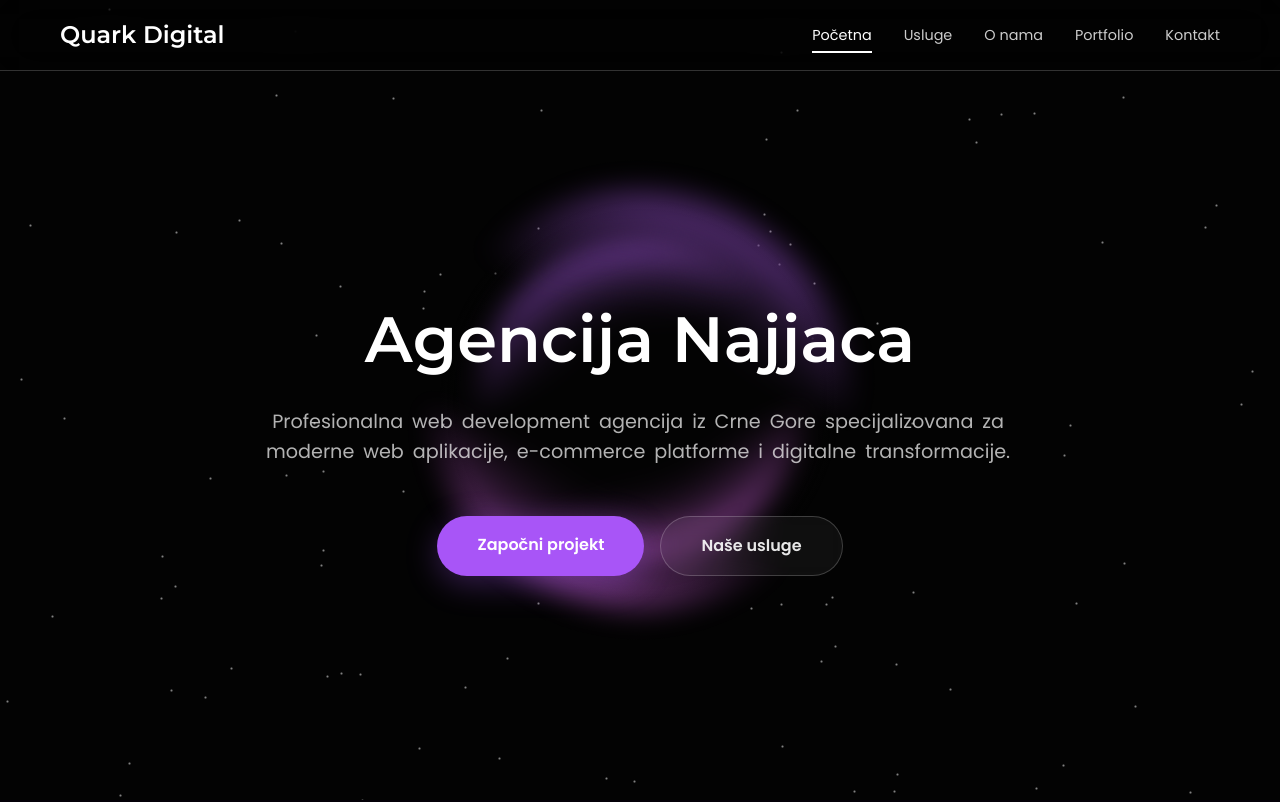
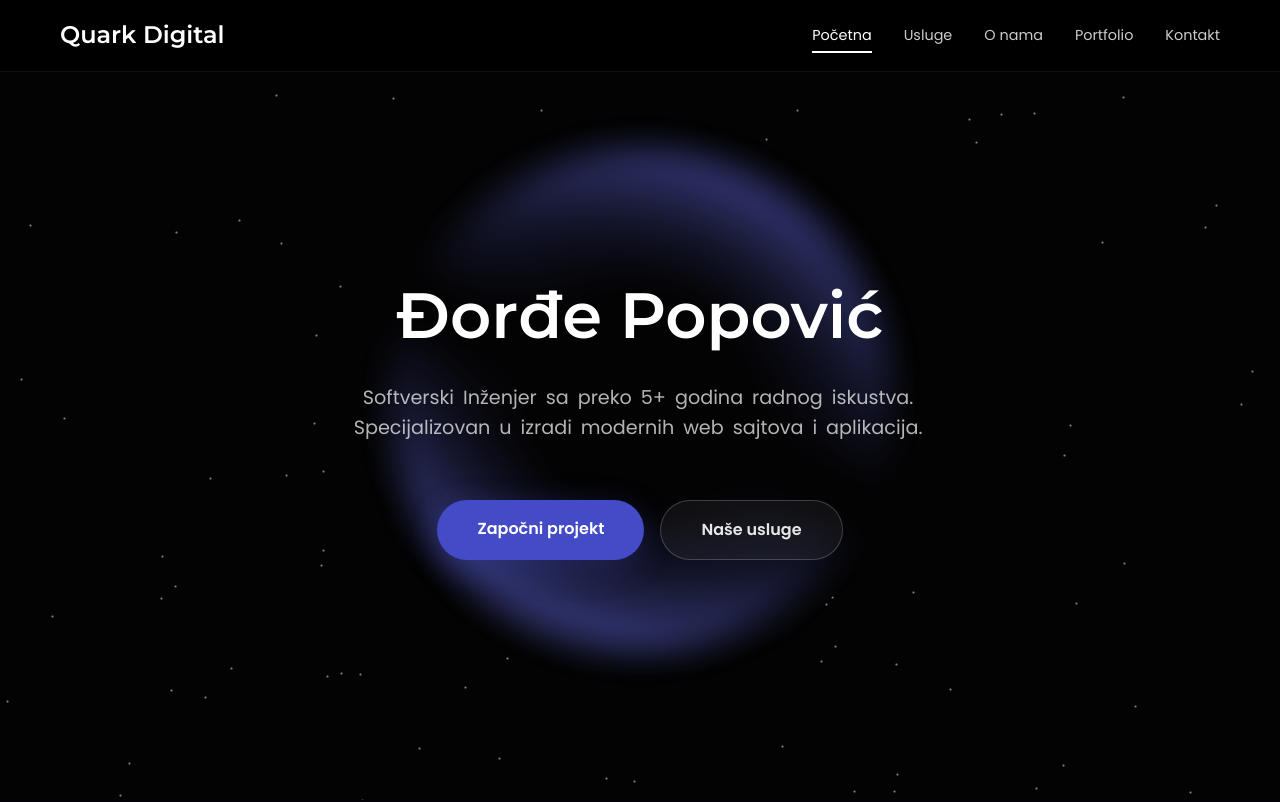
Before and after one commit to g-popovic/landing-page, a Next.js app: page / in a window 1280 px wide. Shown: the top 802 px of the page. Built offline with nearby package versions, Linux system fonts and the light colour scheme.

Commit message:
Make design prettier

```diff
--- a/src/app/globals.css
+++ b/src/app/globals.css
@@ -4,11 +4,25 @@ html {
 	scroll-behavior: smooth;
 }
 
+:root {
+	/* --purple-main: #5e65da; */
+	--purple-main: #444bc6;
+	--purple-accent-08: color-mix(in srgb, var(--purple-main) 8%, transparent);
+	--purple-accent-10: color-mix(in srgb, var(--purple-main) 10%, transparent);
+	--purple-accent-30: color-mix(in srgb, var(--purple-main) 30%, transparent);
+	--purple-accent-40: color-mix(in srgb, var(--purple-main) 40%, transparent);
+	--purple-accent-50: color-mix(in srgb, var(--purple-main) 50%, transparent);
+}
+
 * {
 	margin: 0;
 	padding: 0;
 	box-sizing: border-box;
-	font-family: "Poppins", "Inter", -apple-system, sans-serif;
+	font-family:
+		"Poppins",
+		"Inter",
+		-apple-system,
+		sans-serif;
 }
 
 body {
@@ -40,10 +54,10 @@ h6 {
 @keyframes wordFadeIn {
 	0% {
 		opacity: 0;
-		transform: translateY(15px);
+		transform: translateY(70%);
 		filter: blur(8px);
 	}
-	40% {
+	60% {
 		opacity: 0.3;
 		transform: translateY(0);
 	}
@@ -128,15 +142,15 @@ h6 {
 }
 
 .btn-primary {
-	background: #a855f7;
+	background: var(--purple-main);
 	color: white;
-	box-shadow: 0 8px 32px rgba(168, 85, 247, 0.3);
+	box-shadow: 0 8px 32px var(--purple-accent-30);
 	border: none;
 }
 
 .btn-primary:hover {
 	transform: translateY(-2px);
-	box-shadow: 0 12px 40px rgba(168, 85, 247, 0.4);
+	box-shadow: 0 12px 40px var(--purple-accent-40);
 }
 
 .btn-secondary {
@@ -202,17 +216,18 @@ h6 {
 	&:hover {
 		transform: translateY(-10px) scale(1.02);
 		box-shadow: 0 30px 60px rgba(0, 0, 0, 0.4);
-		border-color: rgba(168, 85, 247, 0.5);
-		outline-color: rgba(168, 85, 247, 0.5);
+		border-color: var(--purple-accent-50);
+		outline-color: var(--purple-accent-50);
 		background: rgba(255, 255, 255, 0.08);
 	}
 }
 
 .page-container {
-	background: #0a0a0a,
-		radial-gradient(circle at 90% 130vh, rgba(168, 85, 247, 0.1) 0%, transparent 15%),
+	background:
+		#0a0a0a,
+		radial-gradient(circle at 90% 130vh, var(--purple-accent-10) 0%, transparent 15%),
 		radial-gradient(circle at 10% 170vh, rgba(59, 130, 246, 0.08) 0%, transparent 12%),
 		/* radial-gradient(circle at 50% 225vh, rgba(255, 255, 255, 0.05) 0%, transparent 15%), */
-			radial-gradient(circle at 90% 420vh, rgba(168, 85, 247, 0.08) 0%, transparent 20%),
+		radial-gradient(circle at 90% 420vh, var(--purple-accent-08) 0%, transparent 20%),
 		radial-gradient(circle at 10% 440vh, rgba(59, 130, 246, 0.08) 0%, transparent 20%);
 }
--- a/src/components/Contact.css
+++ b/src/components/Contact.css
@@ -53,7 +53,7 @@
 	font-size: 1.5rem;
 	width: 50px;
 	height: 50px;
-	background: linear-gradient(135deg, #a855f7 0%, #3b82f6 100%);
+	background: linear-gradient(135deg, var(--purple-main) 0%, #3b82f6 100%);
 	color: white;
 	border-radius: 50%;
 	display: flex;
@@ -111,8 +111,8 @@
 .form-group input:focus,
 .form-group textarea:focus {
 	outline: none;
-	border-color: #a855f7;
-	box-shadow: 0 0 0 3px rgba(168, 85, 247, 0.1);
+	border-color: var(--purple-main);
+	box-shadow: 0 0 0 3px var(--purple-accent-10);
 }
 
 .form-group textarea {
--- a/src/components/Footer.css
+++ b/src/components/Footer.css
@@ -41,7 +41,7 @@
 }
 
 .footer-section ul li a:hover {
-	color: #a855f7;
+	color: var(--purple-main);
 }
 
 .footer-bottom {
--- a/src/components/Hero.css
+++ b/src/components/Hero.css
@@ -4,7 +4,7 @@
 	display: flex;
 	align-items: center;
 	background: #030303;
-	padding-top: 80px;
+	padding-top: 40px;
 	position: relative;
 	overflow: hidden;
 }
@@ -48,32 +48,33 @@
 		left: 0;
 		transform: translate(-50%, -50%);
 		border-radius: 100%;
-		width: 400px;
-		height: 400px;
-		background: radial-gradient(circle 200px at center, #030303 90%, transparent 100%);
+		width: 550px;
+		height: 550px;
+		background: radial-gradient(circle 500px at center, #030303 90%, transparent 100%);
 	}
 }
 
-.hero-rings .hero-ring-1,
-.hero-rings .hero-ring-2 {
+.hero-ring-1,
+.hero-ring-2 {
 	position: absolute;
 	top: 50%;
 	left: 50%;
 	transform: translate(-50%, -50%);
 	filter: blur(10px);
-	opacity: 0.5;
+	opacity: 0.7;
 }
 
 .hero-ring-1 {
-	width: 450px;
-	height: 450px;
+	width: 550px;
+	height: 550px;
 	animation: rotateClockwise 12s linear infinite;
 }
 
 .hero-ring-2 {
-	width: 350px;
-	height: 350px;
-	animation: rotateCounterClockwise 12s linear infinite;
+	width: 0;
+	height: 0;
+	animation: rotateCounterClockwise 18s linear infinite;
+	/* opacity: 0.4; */
 }
 
 .hero::before {
@@ -112,9 +113,9 @@
 .hero-subtitle {
 	font-size: 1.2rem;
 	color: rgba(255, 255, 255, 0.7);
-	margin-bottom: 3rem;
+	margin-bottom: 3.5rem;
 	line-height: 1.6;
-	max-width: 800px;
+	max-width: 600px;
 	position: relative;
 }
 
@@ -127,7 +128,7 @@
 
 .hero-buttons .btn {
 	opacity: 0;
-	animation: heroContentFadeIn 1s ease-out 2.5s forwards;
+	animation: heroContentFadeIn 1.5s ease-in-out 1s forwards;
 }
 
 /* Word-by-word loading styles */
@@ -135,11 +136,11 @@
 .hero-subtitle .word {
 	display: inline-block;
 	opacity: 0;
-	animation: wordFadeIn 1s ease-out forwards;
+	animation: wordFadeIn 1s ease-in-out forwards;
 }
 
 .hero-title .word {
-	animation-duration: 1.3s;
+	animation-duration: 2s;
 }
 
 .hero-subtitle .word {
--- a/src/components/Hero.tsx
+++ b/src/components/Hero.tsx
@@ -5,15 +5,18 @@ import Image from "next/image";
 import Link from "next/link";
 import "./Hero.css";
 
+const HERO_RING_1_WIDTH = 500;
+const HERO_RING_2_WIDTH = 250;
+
 export default function Hero() {
 	const heroStarsRef = useRef<HTMLDivElement>(null);
 	const heroContainerRef = useRef<HTMLDivElement>(null);
 	const titleRef = useRef<HTMLHeadingElement>(null);
 	const subtitleRef = useRef<HTMLParagraphElement>(null);
 
-	const title = "Agencija Najjaca";
+	const title = "Đorđe Popović";
 	const subtitle =
-		"Profesionalna web development agencija iz Crne Gore specijalizovana za moderne web aplikacije, e-commerce platforme i digitalne transformacije.";
+		"Softverski Inženjer sa preko 5+ godina radnog iskustva. Specijalizovan u izradi modernih web sajtova i aplikacija.";
 
 	function createHeroStars() {
 		const heroStarsContainer = heroStarsRef.current;
@@ -143,13 +146,13 @@ export default function Hero() {
 				// Start word-by-word loading
 				if (titleRef.current) {
 					setupWordLoading(titleRef.current, title);
-					wordByWordLoader(titleRef.current, title, 30, "");
+					wordByWordLoader(titleRef.current, title, 200);
 				}
 
 				if (subtitleRef.current) {
 					setupWordLoading(subtitleRef.current, subtitle);
 					setTimeout(() => {
-						wordByWordLoader(subtitleRef.current!, subtitle, 80);
+						wordByWordLoader(subtitleRef.current!, subtitle, 50);
 					}, 800);
 				}
 			}, 1500);
@@ -170,15 +173,15 @@ export default function Hero() {
 					src='/hero-ring.png'
 					alt=''
 					className='hero-ring-2'
-					width={310}
-					height={310}
+					width={HERO_RING_2_WIDTH}
+					height={HERO_RING_2_WIDTH}
 				/>
 				<Image
 					src='/hero-ring.png'
 					alt=''
 					className='hero-ring-1'
-					width={400}
-					height={400}
+					width={HERO_RING_1_WIDTH}
+					height={HERO_RING_1_WIDTH}
 				/>
 			</div>
 
--- a/src/components/Navigation.css
+++ b/src/components/Navigation.css
@@ -1,23 +1,22 @@
 /* Navigation */
 @keyframes fadeIn {
 	0% {
-		opacity: 0;
+		top: -100%;
 	}
 	100% {
-		opacity: 1;
+		top: 0;
 	}
 }
 
 .nav {
 	position: fixed;
-	top: 0;
+	top: -100%;
 	width: 100vw;
-	backdrop-filter: blur(20px);
-	background: rgba(3, 3, 3, 0.2);
+	/* backdrop-filter: blur(20px); */
+	background: #000;
 	z-index: 1000;
-	opacity: 0;
-	animation: fadeIn 2s ease-out 2s forwards;
-	border-bottom: 1px solid rgb(50, 50, 50);
+	animation: fadeIn 3.5s cubic-bezier(0.73, 0, 0.26, 1) 2s forwards;
+	border-bottom: 1px solid #111;
 }
 
 .nav-container {
--- a/src/components/Services.css
+++ b/src/components/Services.css
@@ -61,7 +61,7 @@
 	content: "✓";
 	position: absolute;
 	left: 0;
-	color: #a855f7;
+	color: var(--purple-main);
 	font-weight: bold;
 }
 
```
Also changed, not shown: public/hero-ring-1.png (added), public/hero-ring.png.
